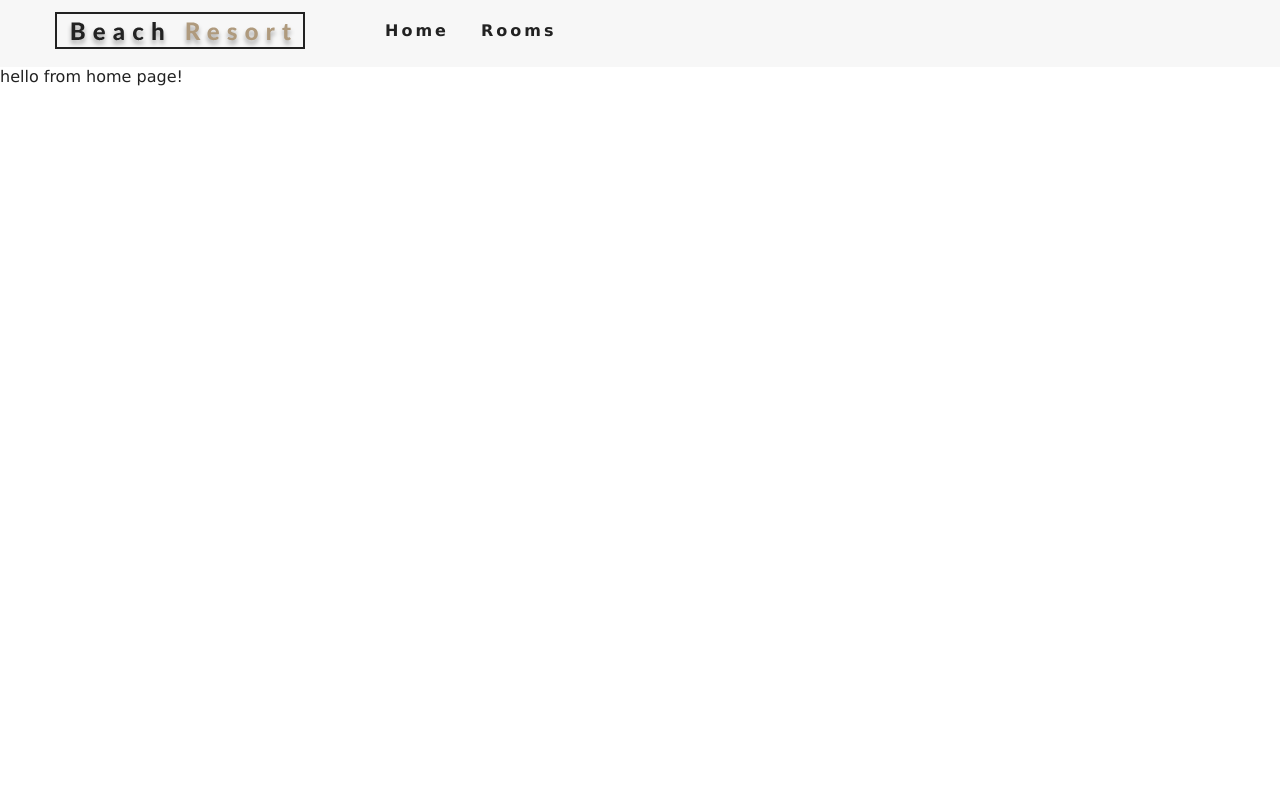
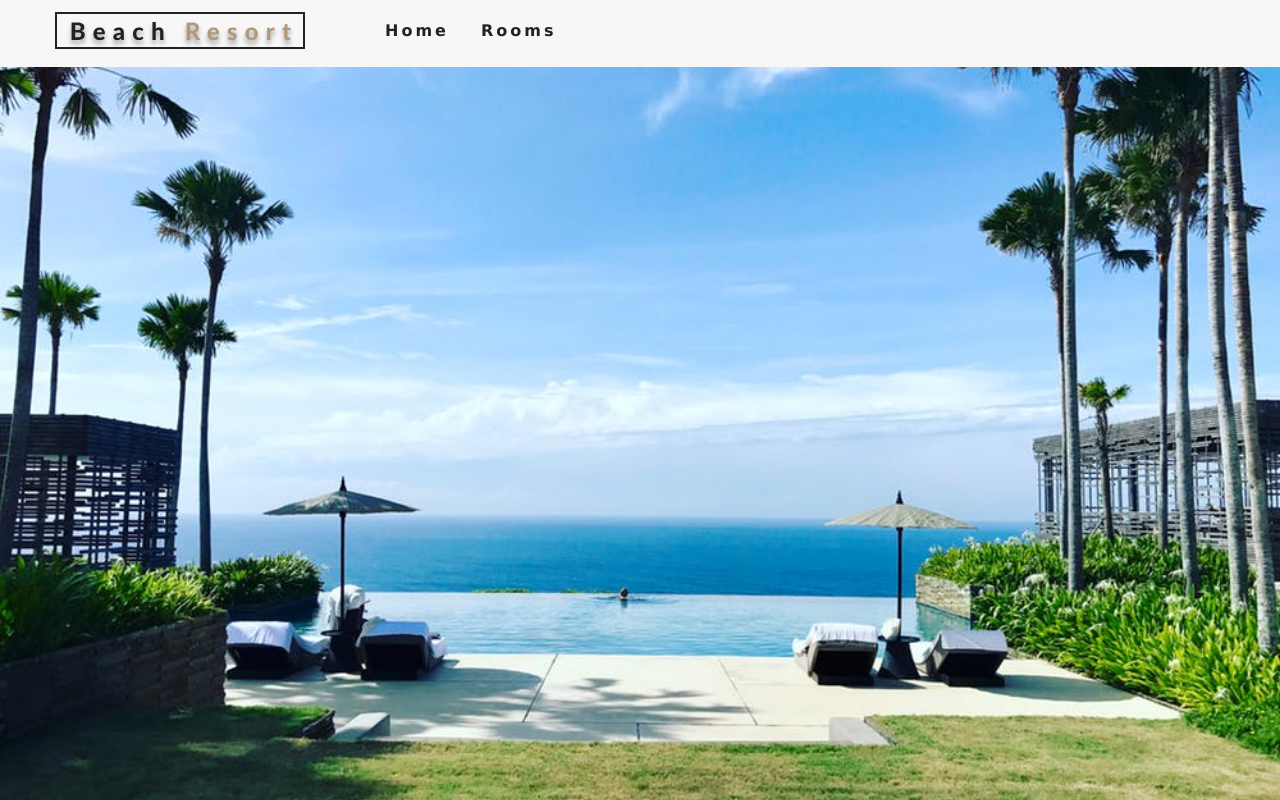
Before and after one commit to kolpakovin/four-seasons, a React (Create React App) app: page / in a window 1280 px wide. Built offline with nearby package versions, Linux system fonts and the light colour scheme.

Commit message:
background image in every router (on every page)

```diff
--- /dev/null
+++ b/src/components/Hero.js
@@ -0,0 +1,17 @@
+import React from 'react';
+
+
+
+const Hero = ({ children, hero }) => {
+    return (
+        <header className={hero}>
+            {children}
+        </header>
+    )
+}
+
+export default Hero;
+
+Hero.defaultProps = {
+    hero: "defaultHero"
+};
--- a/src/pages/Error.js
+++ b/src/pages/Error.js
@@ -1,10 +1,10 @@
 import React from 'react';
+import Hero from '../components/Hero';
+
 
 const Error = () => {
     return (
-        <div>
-            hello from error page
-        </div>
+        <Hero />
     )
 }
 
--- a/src/pages/Home.js
+++ b/src/pages/Home.js
@@ -1,10 +1,10 @@
 import React from 'react';
+import Hero from '../components/Hero';
+
 
 const Home = () => {
     return (
-        <div>
-            hello from home page!
-        </div>
+        <Hero />
     )
 }
 
--- a/src/pages/Rooms.js
+++ b/src/pages/Rooms.js
@@ -1,10 +1,9 @@
 import React from 'react';
+import Hero from '../components/Hero';
 
 const Rooms = () => {
     return (
-        <div>
-            hello from rooms page
-        </div>
+        <Hero hero="roomsHero" />
     )
 }
 
```
